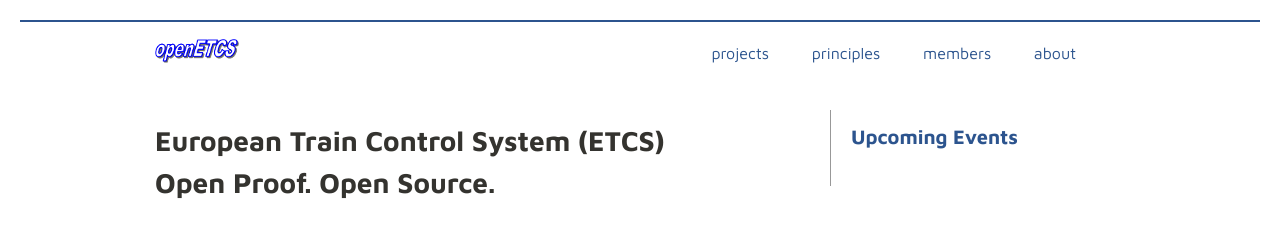
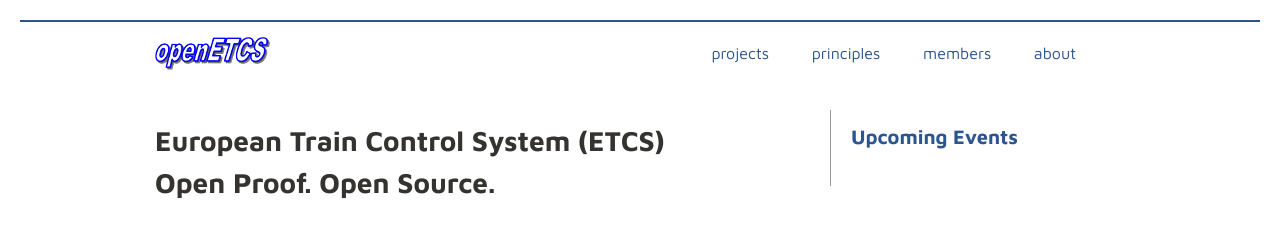
Before and after one commit to openETCS/openetcs.github.com, a Jekyll site: the page built from index.html, in a window 1280 px wide. Shown: the top 227 px of the page. Built offline with Jekyll 4.4.1, drawn with Linux system fonts in a browser that asks for light colours.

Commit message:
Update default.html

```diff
--- a/_layouts/default.html
+++ b/_layouts/default.html
@@ -32,7 +32,7 @@
       <div class="container">
         <div class="row">
           <div class="span4 offset1">
-            <a href="/"><img src="/images/logos/openetcs3.png" alt="Open ETCS Logo"/></a>
+            <a href="/"><img src="/images/logos/openetcs2.png" alt="Open ETCS Logo"/></a>
           </div>
           <div id="menu" class="span6 offset1">
             <ul id="navigation">
```
